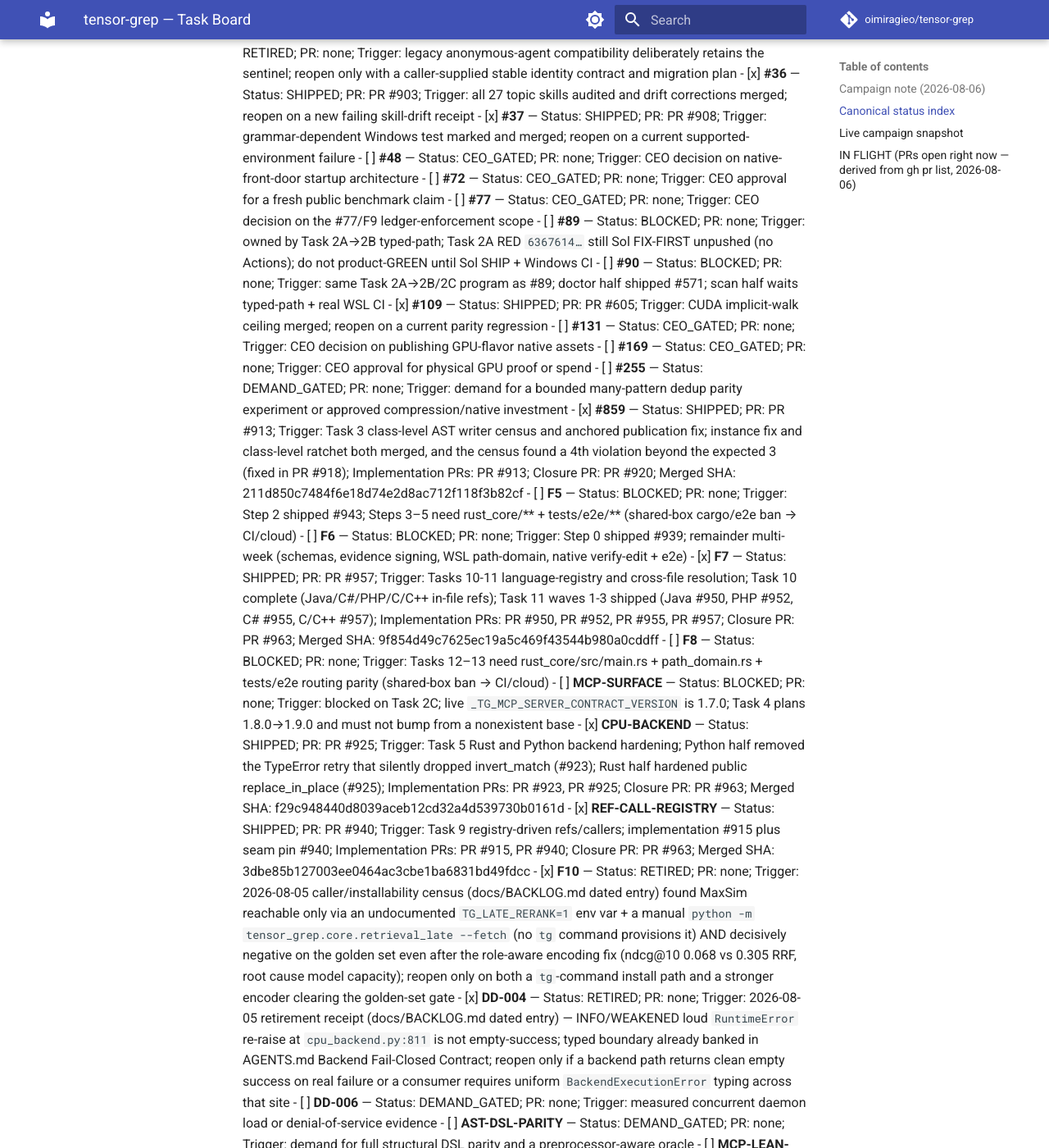
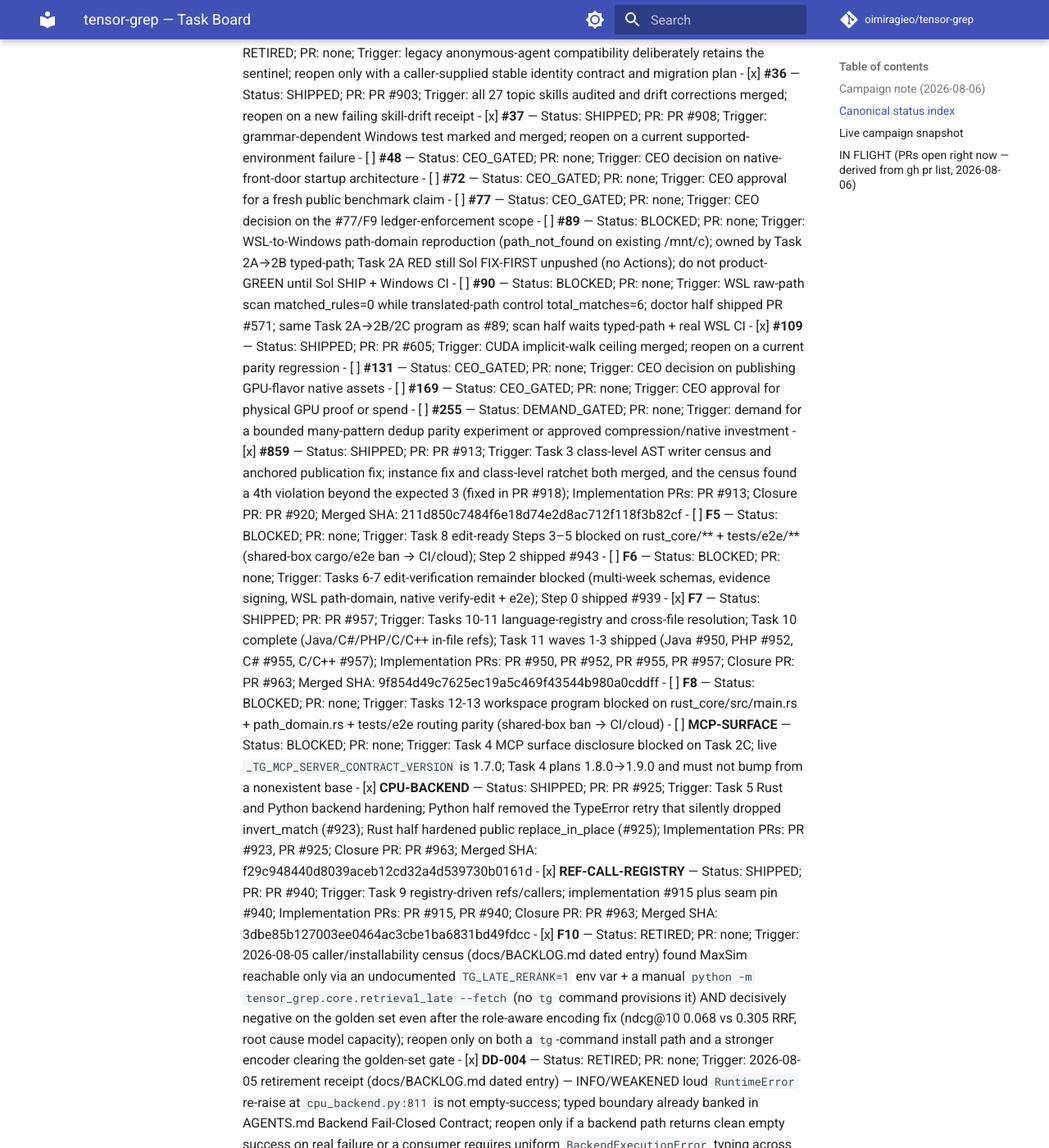
Before and after one commit to oimiragieo/tensor-grep, an MkDocs documentation site: the page built from docs/TASK_BOARD.md, in a window 1280 px wide and 1400 px high, scrolled down 988 px. Shown: the whole window at 82% size. Built offline with MkDocs 1.6.1 and Material for MkDocs 9.7.7, drawn with Linux system fonts in a browser that asks for light colours; comment, search, counter and statistics services are not loaded.

```diff
--- a/docs/TASK_BOARD.md
+++ b/docs/TASK_BOARD.md
@@ -37,18 +37,18 @@
 - [ ] **#48** — Status: CEO_GATED; PR: none; Trigger: CEO decision on native-front-door startup architecture
 - [ ] **#72** — Status: CEO_GATED; PR: none; Trigger: CEO approval for a fresh public benchmark claim
 - [ ] **#77** — Status: CEO_GATED; PR: none; Trigger: CEO decision on the #77/F9 ledger-enforcement scope
-- [ ] **#89** — Status: BLOCKED; PR: none; Trigger: owned by Task 2A→2B typed-path; Task 2A RED `6367614…` still Sol FIX-FIRST unpushed (no Actions); do not product-GREEN until Sol SHIP + Windows CI
-- [ ] **#90** — Status: BLOCKED; PR: none; Trigger: same Task 2A→2B/2C program as #89; doctor half shipped #571; scan half waits typed-path + real WSL CI
+- [ ] **#89** — Status: BLOCKED; PR: none; Trigger: WSL-to-Windows path-domain reproduction (path_not_found on existing /mnt/c); owned by Task 2A→2B typed-path; Task 2A RED still Sol FIX-FIRST unpushed (no Actions); do not product-GREEN until Sol SHIP + Windows CI
+- [ ] **#90** — Status: BLOCKED; PR: none; Trigger: WSL raw-path scan matched_rules=0 while translated-path control total_matches=6; doctor half shipped PR #571; same Task 2A→2B/2C program as #89; scan half waits typed-path + real WSL CI
 - [x] **#109** — Status: SHIPPED; PR: PR #605; Trigger: CUDA implicit-walk ceiling merged; reopen on a current parity regression
 - [ ] **#131** — Status: CEO_GATED; PR: none; Trigger: CEO decision on publishing GPU-flavor native assets
 - [ ] **#169** — Status: CEO_GATED; PR: none; Trigger: CEO approval for physical GPU proof or spend
 - [ ] **#255** — Status: DEMAND_GATED; PR: none; Trigger: demand for a bounded many-pattern dedup parity experiment or approved compression/native investment
 - [x] **#859** — Status: SHIPPED; PR: PR #913; Trigger: Task 3 class-level AST writer census and anchored publication fix; instance fix and class-level ratchet both merged, and the census found a 4th violation beyond the expected 3 (fixed in PR #918); Implementation PRs: PR #913; Closure PR: PR #920; Merged SHA: 211d850c7484f6e18d74e2d8ac712f118f3b82cf
-- [ ] **F5** — Status: BLOCKED; PR: none; Trigger: Step 2 shipped #943; Steps 3–5 need rust_core/** + tests/e2e/** (shared-box cargo/e2e ban → CI/cloud)
-- [ ] **F6** — Status: BLOCKED; PR: none; Trigger: Step 0 shipped #939; remainder multi-week (schemas, evidence signing, WSL path-domain, native verify-edit + e2e)
+- [ ] **F5** — Status: BLOCKED; PR: none; Trigger: Task 8 edit-ready Steps 3–5 blocked on rust_core/** + tests/e2e/** (shared-box cargo/e2e ban → CI/cloud); Step 2 shipped #943
+- [ ] **F6** — Status: BLOCKED; PR: none; Trigger: Tasks 6-7 edit-verification remainder blocked (multi-week schemas, evidence signing, WSL path-domain, native verify-edit + e2e); Step 0 shipped #939
 - [x] **F7** — Status: SHIPPED; PR: PR #957; Trigger: Tasks 10-11 language-registry and cross-file resolution; Task 10 complete (Java/C#/PHP/C/C++ in-file refs); Task 11 waves 1-3 shipped (Java #950, PHP #952, C# #955, C/C++ #957); Implementation PRs: PR #950, PR #952, PR #955, PR #957; Closure PR: PR #963; Merged SHA: 9f854d49c7625ec19a5c469f43544b980a0cddff
-- [ ] **F8** — Status: BLOCKED; PR: none; Trigger: Tasks 12–13 need rust_core/src/main.rs + path_domain.rs + tests/e2e routing parity (shared-box ban → CI/cloud)
-- [ ] **MCP-SURFACE** — Status: BLOCKED; PR: none; Trigger: blocked on Task 2C; live `_TG_MCP_SERVER_CONTRACT_VERSION` is 1.7.0; Task 4 plans 1.8.0→1.9.0 and must not bump from a nonexistent base
+- [ ] **F8** — Status: BLOCKED; PR: none; Trigger: Tasks 12-13 workspace program blocked on rust_core/src/main.rs + path_domain.rs + tests/e2e routing parity (shared-box ban → CI/cloud)
+- [ ] **MCP-SURFACE** — Status: BLOCKED; PR: none; Trigger: Task 4 MCP surface disclosure blocked on Task 2C; live `_TG_MCP_SERVER_CONTRACT_VERSION` is 1.7.0; Task 4 plans 1.8.0→1.9.0 and must not bump from a nonexistent base
 - [x] **CPU-BACKEND** — Status: SHIPPED; PR: PR #925; Trigger: Task 5 Rust and Python backend hardening; Python half removed the TypeError retry that silently dropped invert_match (#923); Rust half hardened public replace_in_place (#925); Implementation PRs: PR #923, PR #925; Closure PR: PR #963; Merged SHA: f29c948440d8039aceb12cd32a4d539730b0161d
 - [x] **REF-CALL-REGISTRY** — Status: SHIPPED; PR: PR #940; Trigger: Task 9 registry-driven refs/callers; implementation #915 plus seam pin #940; Implementation PRs: PR #915, PR #940; Closure PR: PR #963; Merged SHA: 3dbe85b127003ee0464ac3cbe1ba6831bd49fdcc
 - [x] **F10** — Status: RETIRED; PR: none; Trigger: 2026-08-05 caller/installability census (docs/BACKLOG.md dated entry) found MaxSim reachable only via an undocumented `TG_LATE_RERANK=1` env var + a manual `python -m tensor_grep.core.retrieval_late --fetch` (no `tg` command provisions it) AND decisively negative on the golden set even after the role-aware encoding fix (ndcg@10 0.068 vs 0.305 RRF, root cause model capacity); reopen only on both a `tg`-command install path and a stronger encoder clearing the golden-set gate
```
Also changed, not shown: docs/SESSION_HANDOFF.md (+1 -1 lines), docs/audits/2026-08-06-ceo-backlog-update.md (+8 -0 lines), docs/audits/2026-08-06-enterprise-closeout-campaign-state.md (+16 -15 lines), 1 other file.
